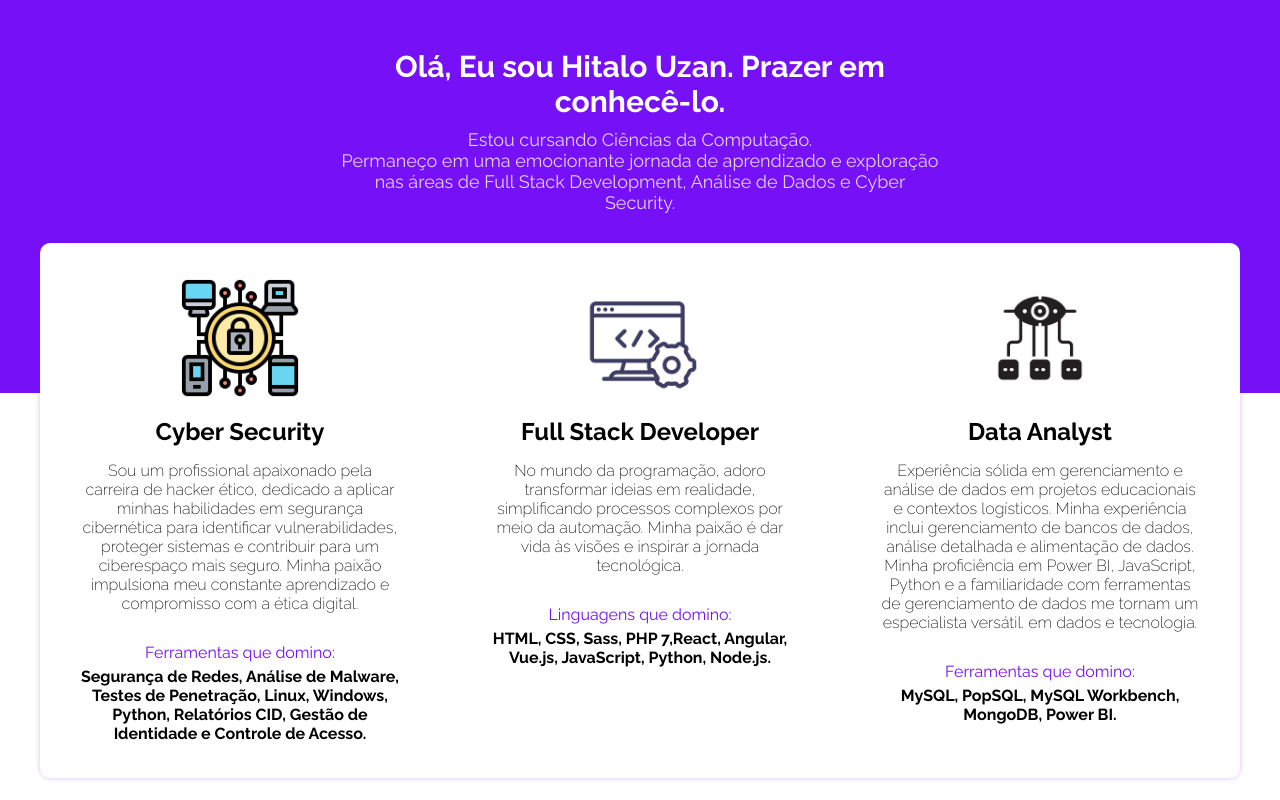
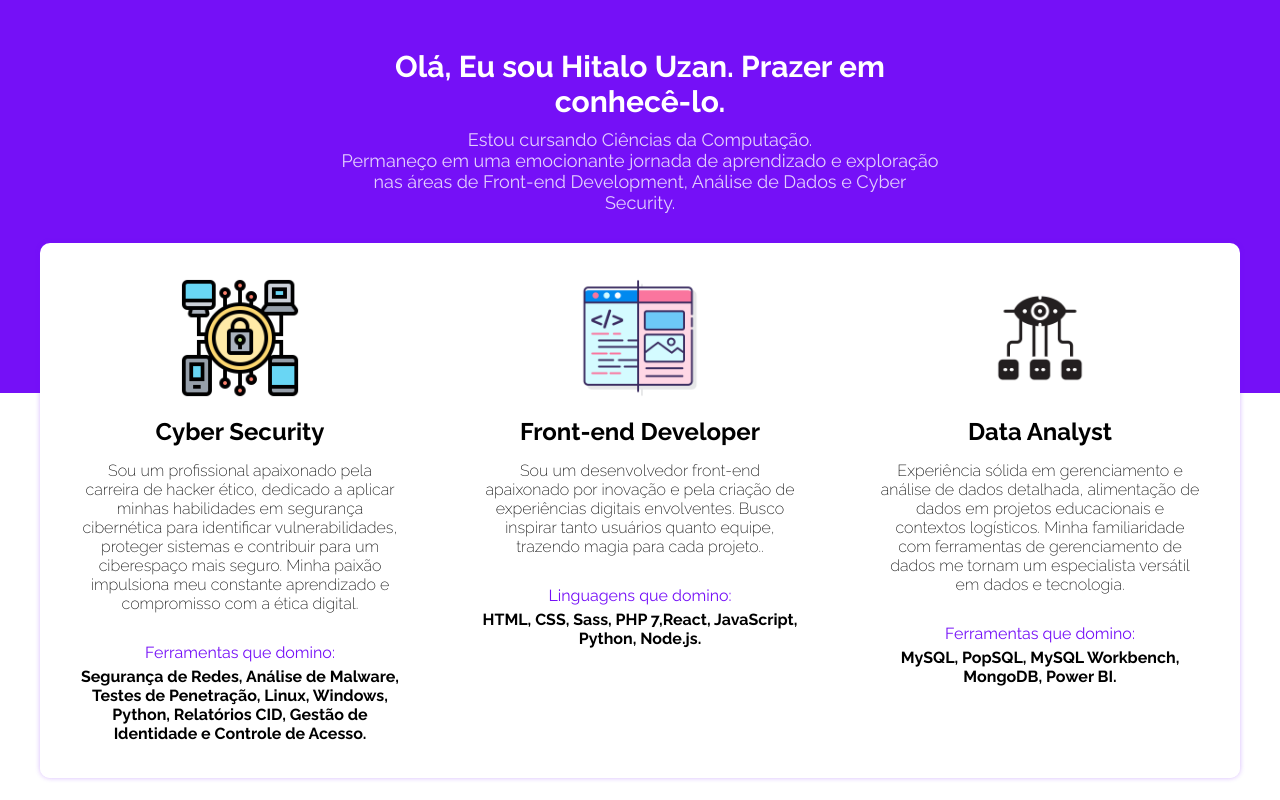
Before and after one commit to HitaloUzan/Portf-lio, a plain HTML site: page index.html in a window 1280 px wide. Shown: the part 1180-1980 px from the top of the page. Drawn offline with Linux system fonts and the light colour scheme.

Commit message:
Update index.html

```diff
--- a/index.html
+++ b/index.html
@@ -32,9 +32,9 @@
         </div>
       </nav>
       <div class="content">
-        <h2>Full Stack Developer, Data Analyst & Cyber Security.</h2>
+        <h2>Front-end Developer, Data Analyst & Cyber Security.</h2>
         <p>
-          Desenvolvendo com excelência, seja Full stack, analise de dados ou cyber security, estou pronto para os
+          Desenvolvendo com excelência, seja Front-end, analise de dados ou cyber security, estou pronto para os
           desafios!
         </p>
         <img src="./imgs/Avatar.png" alt="Person" />
@@ -54,7 +54,7 @@
         <p>
           Estou cursando Ciências da Computação.<br>
           Permaneço em uma emocionante jornada de aprendizado e exploração nas áreas de
-          Full Stack Development, Análise de Dados e Cyber Security.
+          Front-end Development, Análise de Dados e Cyber Security.
         </p>
       </div>
     </div>
@@ -82,25 +82,24 @@
           </p>
         </div>
         <div class="box">
-          <img src="./imgs/logofullstack.png" alt="Front-end" />
-          <h2>Full Stack Developer</h2>
+          <img src="./imgs/logo-frontend.png" alt="Front-end" />
+          <h2>Front-end Developer</h2>
           <p class="disc">
-            No mundo da programação, adoro transformar ideias em realidade, simplificando processos complexos por meio
-            da automação. Minha paixão é dar vida às visões e inspirar a jornada tecnológica.
+          Sou um desenvolvedor front-end apaixonado por inovação e pela criação de experiências digitais envolventes.
+          Busco inspirar tanto usuários quanto equipe, trazendo magia para cada projeto..
           </p>
           <p>
             Linguagens que domino:
-            <span><Strong> HTML, CSS, Sass, PHP 7,React, Angular, Vue.js, JavaScript, Python, Node.js.</Strong></span>
+            <span><Strong> HTML, CSS, Sass, PHP 7,React, JavaScript, Python, Node.js.</Strong></span>
           </p>
         </div>
         <div class="box">
-          <img src="./imgs/logoDados.png" alt="menotor" />
+          <img src="./imgs/logoDados.png" alt="Analise de dados" />
           <h2>Data Analyst</h2>
           <p class="disc">
-            Experiência sólida em gerenciamento e análise de dados em projetos educacionais e contextos logísticos.
-            Minha experiência inclui gerenciamento de bancos de dados, análise detalhada e alimentação de dados. Minha
-            proficiência em Power BI, JavaScript, Python e a familiaridade com ferramentas de gerenciamento de dados me tornam um especialista versátil.
-            em dados e tecnologia.
+           Experiência sólida em gerenciamento e análise de dados detalhada, alimentação de dados em projetos educacionais e contextos logísticos.
+            Minha familiaridade com ferramentas de gerenciamento de dados me
+            tornam um especialista versátil em dados e tecnologia.
           </p>
           <p>
             Ferramentas que domino:
```
